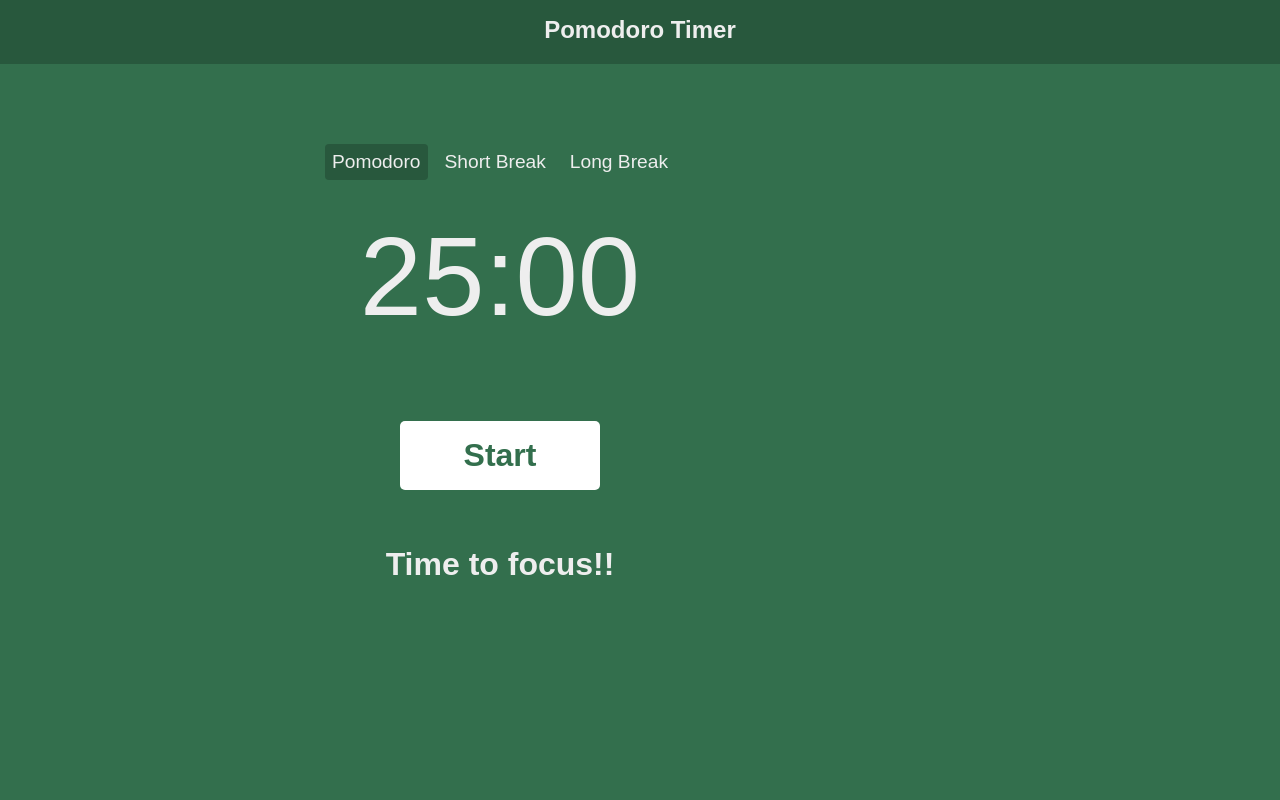
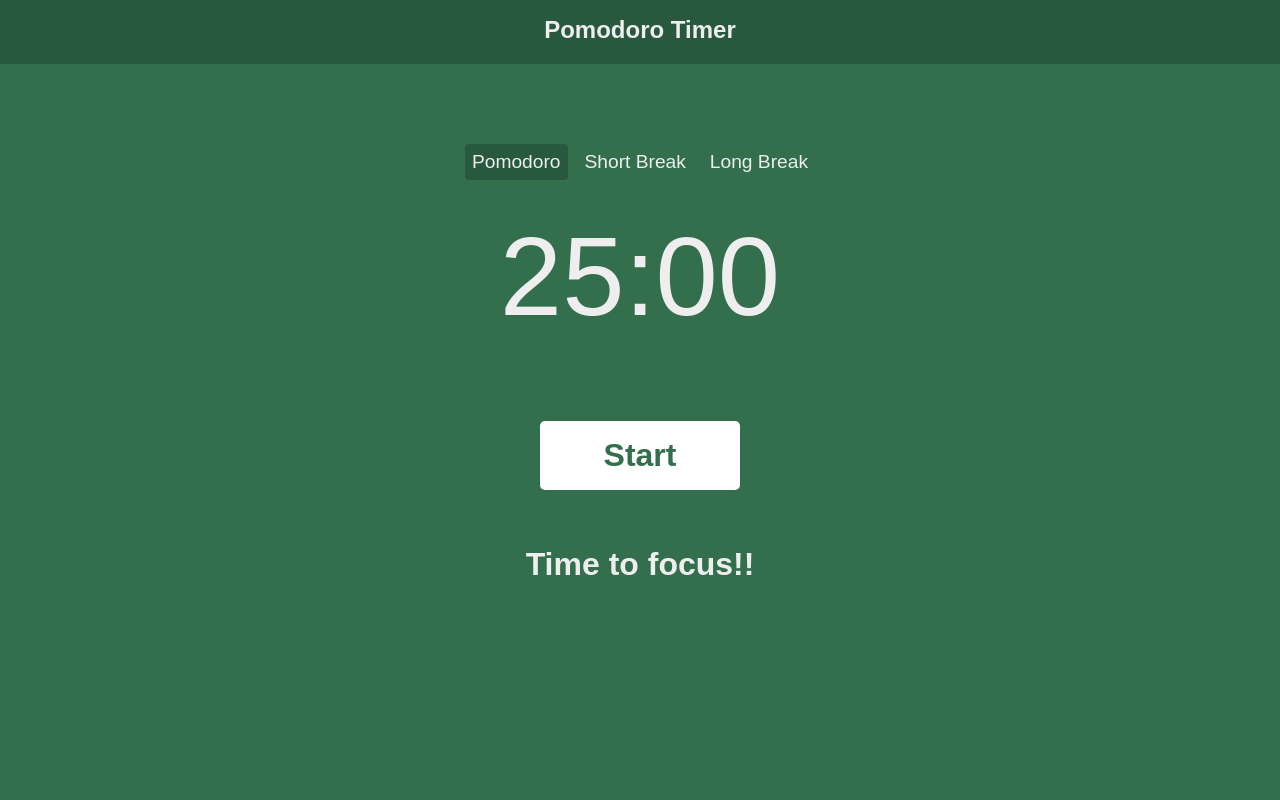
Before and after one commit to Byron-Segura/Pomodoro-timer, a plain HTML site: page index.html in a window 1280 px wide. Shown: the top 800 px of the page. Drawn offline with Linux system fonts and the light colour scheme.

Commit message:
Update README.md

```diff
--- a/css/style.css
+++ b/css/style.css
@@ -70,7 +70,6 @@ h2 {
 /**** Utilities ****/
 
 .container {
-  max-width: var(--max-width);
   display: flexbox;
   justify-content: center;
 }
@@ -153,12 +152,11 @@ header {
 }
 
 .main {
+  width: 100vw;
   background-color: var(--first-color);
   color: var(--text-color);
   padding-top: calc(var(--header-height) + 1rem);
   min-height: 100vh;
-  margin-left: auto;
-  margin-right: auto;
 }
 
 .message {
--- a/index.html
+++ b/index.html
@@ -12,7 +12,7 @@
         <h2>Pomodoro Timer</h2>
       </div>
     </header>
-    <main class="main text-center">
+    <main class="main container text-center">
       <div class="container">
         <div class="phases-buttons">
           <button class="focus phase pomodoro" data-phase="pomodoro">Pomodoro</button>
```
Also changed, not shown: assets/pomodoro-app.png (added), 1 other file.
